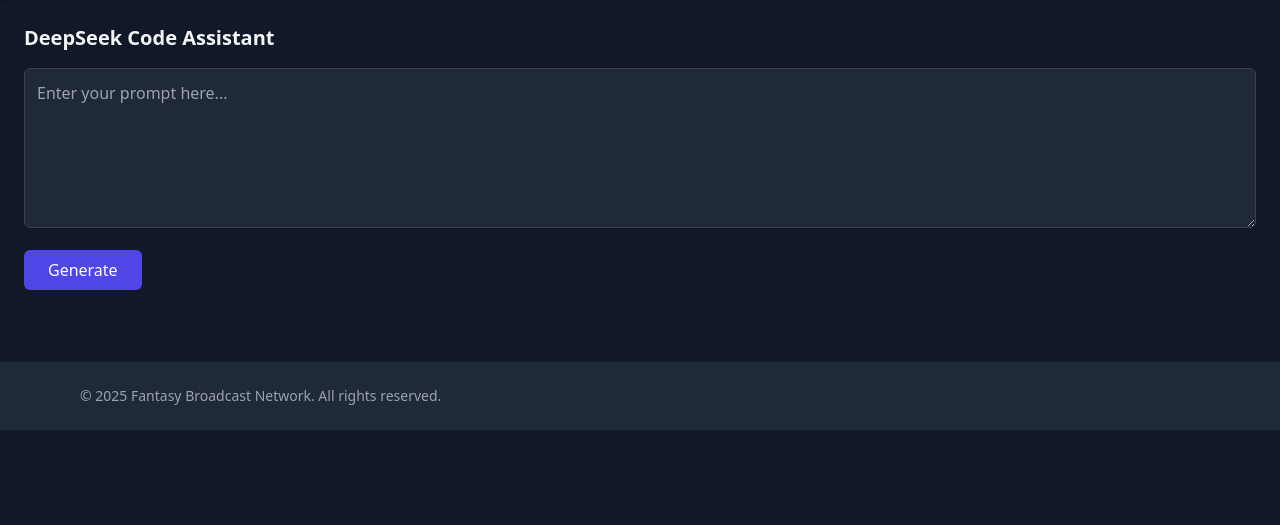
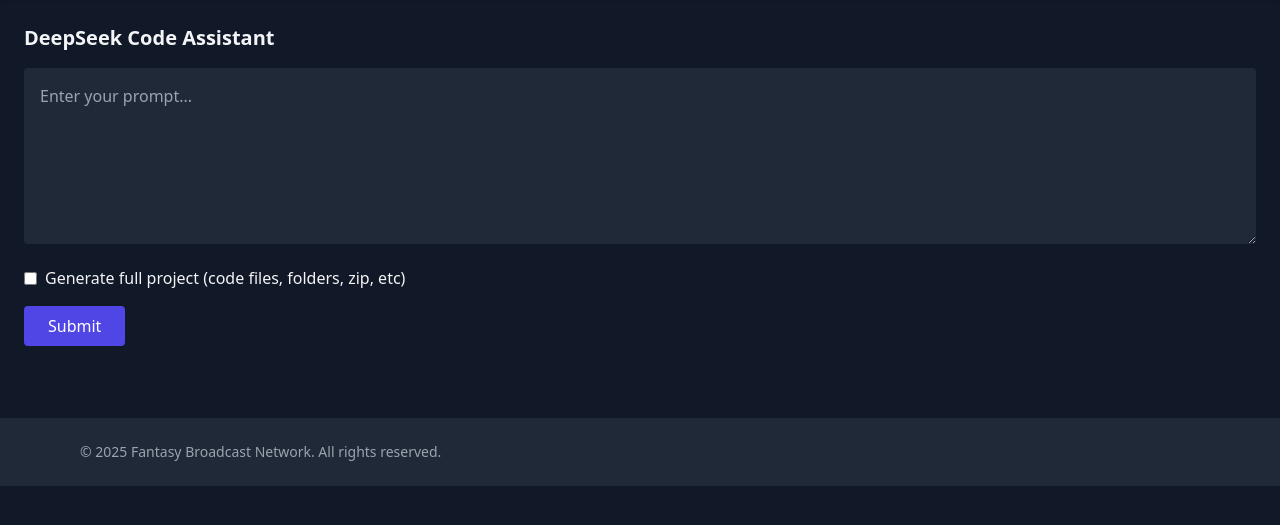
Before and after one commit to Hisha/deepseek_api, a FastAPI app: page / in a window 1280 px wide. Shown: the part 112-637 px from the top of the page. Run offline with FastAPI, Linux system fonts and the light colour scheme; some libraries are stand-ins or nearby versions.

Commit message:
Update chat.html

```diff
--- a/templates/chat.html
+++ b/templates/chat.html
@@ -6,11 +6,16 @@
 <h2 class="text-xl font-bold mb-4">DeepSeek Code Assistant</h2>
 
 <form method="post" class="space-y-4">
-    <textarea name="prompt" placeholder="Enter your prompt here..."
-        class="w-full h-40 bg-gray-800 text-gray-200 p-3 rounded-md border border-gray-700">{{ prompt }}</textarea>
-    <br>
-    <input type="submit" value="Generate"
-        class="bg-indigo-600 hover:bg-indigo-700 text-white px-6 py-2 rounded-md cursor-pointer">
+  <textarea name="prompt" class="w-full p-4 rounded bg-gray-800 text-white" rows="6" placeholder="Enter your prompt...">{{ prompt }}</textarea>
+
+  <div class="flex items-center space-x-2">
+    <input type="checkbox" id="generate_project" name="generate_project" class="form-checkbox">
+    <label for="generate_project">Generate full project (code files, folders, zip, etc)</label>
+  </div>
+
+  <button type="submit" class="px-6 py-2 bg-indigo-600 rounded hover:bg-indigo-700 text-white">
+    Submit
+  </button>
 </form>
 
 {% if output %}
```
